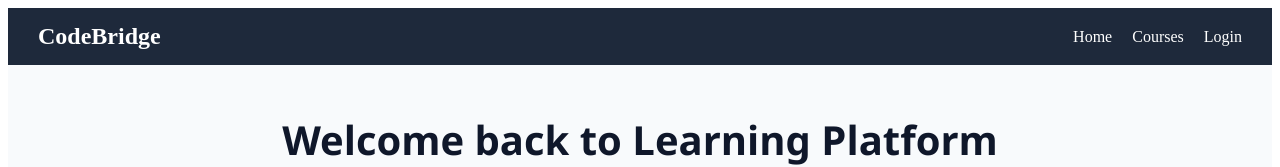
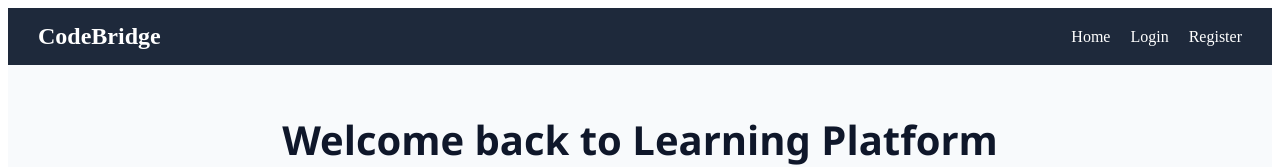
Before and after one commit to Achilyt-boy/codewhat, a React (Vite) app: page / in a window 1280 px wide. Shown: the top 167 px of the page. Built offline with nearby package versions, Linux system fonts and the light colour scheme.

Commit message:
progress

```diff
--- a/package.json
+++ b/package.json
@@ -10,8 +10,10 @@
     "preview": "vite preview"
   },
   "dependencies": {
+    "axios": "^1.20.0",
     "react": "^19.2.8",
-    "react-dom": "^19.2.8"
+    "react-dom": "^19.2.8",
+    "react-router-dom": "^7.18.3"
   },
   "devDependencies": {
     "@eslint/js": "^10.0.1",
--- a/src/App.jsx
+++ b/src/App.jsx
@@ -1,9 +1,22 @@
 import react from "react";
-import Home from './pages/Home'
+import { BrowserRouter, Routes, Route } from "react-router-dom";
+import Home from "./pages/Home";
+import Login from "./pages/Login";
+import Register from "./pages/Register";
+import Navbar from "./components/Navbar";
+import Footer from "./components/Footer";
 
 function App() {
   return (
-  <Home/>
+    <BrowserRouter>
+      <Navbar />
+      <Routes>
+        <Route path="/" element={<Home />} />
+        <Route path="/login" element={<Login />} />
+        <Route path="/register" element={<Register />} />
+      </Routes>
+      <Footer />
+    </BrowserRouter>
   );
 }
 
--- a/src/components/Navbar.jsx
+++ b/src/components/Navbar.jsx
@@ -1,26 +1,53 @@
-import React from 'react';
+import React from "react";
+import { NavLink, Link } from "react-router-dom";
 
 function Navbar() {
   return (
-    <nav style={{
-      display: 'flex',
-      justifyContent: 'space-between',
-      alignItems: 'center',
-      padding: '15px 30px',
-      backgroundColor: '#1e293b',
-      color: '#ffffff'
-    }}>
-      <h2 style={{ margin: 0 }}>CodeBridge</h2>
-      <ul style={{
-        display: 'flex',
-        listStyle: 'none',
-        gap: '20px',
-        margin: 0,
-        padding: 0
-      }}>
-        <li style={{ cursor: 'pointer' }}>Home</li>
-        <li style={{ cursor: 'pointer' }}>Courses</li>
-        <li style={{ cursor: 'pointer' }}>Login</li>
+    <nav
+      style={{
+        display: "flex",
+        justifyContent: "space-between",
+        alignItems: "center",
+        padding: "15px 30px",
+        backgroundColor: "#1e293b",
+        color: "#ffffff",
+      }}
+    >
+      <h2 style={{ margin: 0 }}>
+        <Link to="/" style={{ color: "white", textDecoration: "none" }}>
+          CodeBridge
+        </Link>
+      </h2>
+      <ul
+        style={{
+          display: "flex",
+          listStyle: "none",
+          gap: "20px",
+          margin: 0,
+          padding: 0,
+        }}
+      >
+        <li style={{ cursor: "pointer" }}>
+          <NavLink to="/" style={{ color: "white", textDecoration: "none" }}>
+            Home
+          </NavLink>
+        </li>
+        <li style={{ cursor: "pointer" }}>
+          <NavLink
+            to="/login"
+            style={{ color: "white", textDecoration: "none" }}
+          >
+            Login
+          </NavLink>
+        </li>
+        <li style={{ cursor: "pointer" }}>
+          <NavLink
+            to="/register"
+            style={{ color: "white", textDecoration: "none" }}
+          >
+            Register
+          </NavLink>
+        </li>
       </ul>
     </nav>
   );
--- a/src/pages/Home.jsx
+++ b/src/pages/Home.jsx
@@ -1,7 +1,5 @@
 import './home.css'
-import Navbar from '../components/Navbar';
 import Hero from '../components/Hero';
-import Footer from '../components/Footer'
 import Courses from '../components/Courses'
 const Home = () => {
   const platFormName = "Learning Platform";
@@ -10,8 +8,6 @@ const Home = () => {
 
   return (
     <>
-    <Navbar />
-
       <div className="home">
         <h1 className="home-title">Welcome back to {platFormName}</h1>
         <p className="home-subtitle">Your gateway to master React JS ({coursePeriod}-week program)</p>
@@ -52,7 +48,7 @@ const Home = () => {
       </main>
       </div>
 
-      <Footer />
+
     </>
   );
 };
--- a/src/pages/Login.jsx
+++ b/src/pages/Login.jsx
@@ -1,4 +1,5 @@
 import React, { useState } from 'react';
+import {Link} from 'react-router-dom';
 
 function Login() {
   const [formData, setFormData] = useState({
@@ -18,10 +19,11 @@ function Login() {
     e.preventDefault();
     console.log('Login submitted:', formData);
     alert(`Welcome back, ${formData.email}!`);
+
   };
 
   return (
-    <div style={{ maxWidth: '400px', margin: '40px auto', padding: '20px', border: '1px solid #cbd5e1', borderRadius: '8px' }}>
+    <div style={{ maxWidth: '400px', margin: '40px auto', minHeight:"600px", padding: '20px', border: '1px solid #cbd5e1', borderRadius: '8px' }}>
       <h2>Login to CodeBridge</h2>
       <form onSubmit={handleSubmit}>
         <div style={{ marginBottom: '15px' }}>
@@ -49,6 +51,8 @@ function Login() {
         <button type="submit" style={{ width: '100%', padding: '10px', backgroundColor: '#0284c7', color: '#fff', border: 'none', borderRadius: '4px', cursor: 'pointer' }}>
           Sign In
         </button>
+                <h2>don't have an account <Link to='/register'>Register</Link></h2>
+
       </form>
     </div>
   );
--- a/src/pages/Register.jsx
+++ b/src/pages/Register.jsx
@@ -1,5 +1,5 @@
 import React, { useState } from 'react';
-
+import {Link} from 'react-router-dom'
 function Register() {
   const [formData, setFormData] = useState({
     fullName: '',
@@ -22,7 +22,7 @@ function Register() {
   };
 
   return (
-    <div style={{ maxWidth: '400px', margin: '40px auto', padding: '20px', border: '1px solid #cbd5e1', borderRadius: '8px' }}>
+    <div style={{ maxWidth: '400px',minHeight:'500px', margin: '40px auto', padding: '20px', border: '1px solid #cbd5e1', borderRadius: '8px' }}>
       <h2>Create an Account</h2>
       <form onSubmit={handleSubmit}>
         <div style={{ marginBottom: '15px' }}>
@@ -61,6 +61,8 @@ function Register() {
         <button type="submit" style={{ width: '100%', padding: '10px', backgroundColor: '#16a34a', color: '#fff', border: 'none', borderRadius: '4px', cursor: 'pointer' }}>
           Register
         </button>
+
+        <h2>Already have an account <Link to='/login'>Login</Link></h2>
       </form>
     </div>
   );
```
Also changed, not shown: 1 other file (tests, documents, lock files or other folders).
